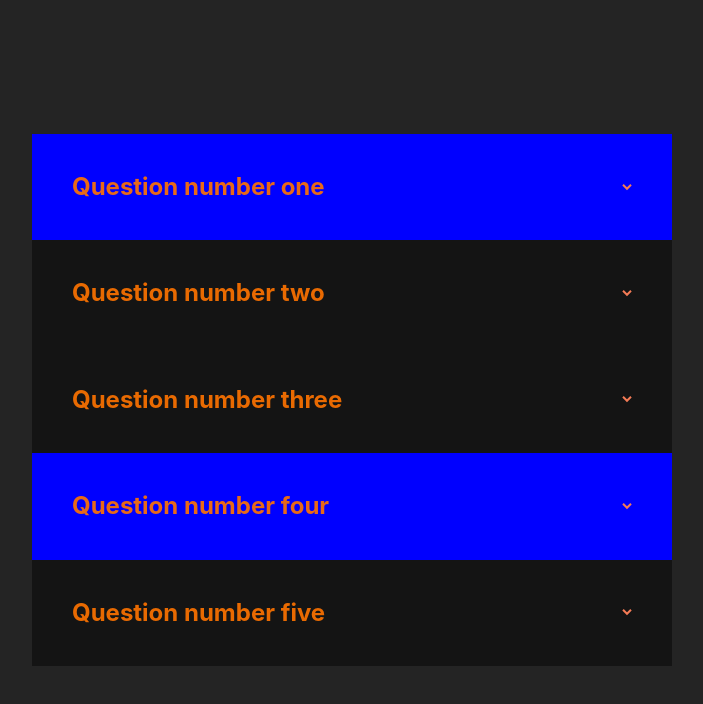
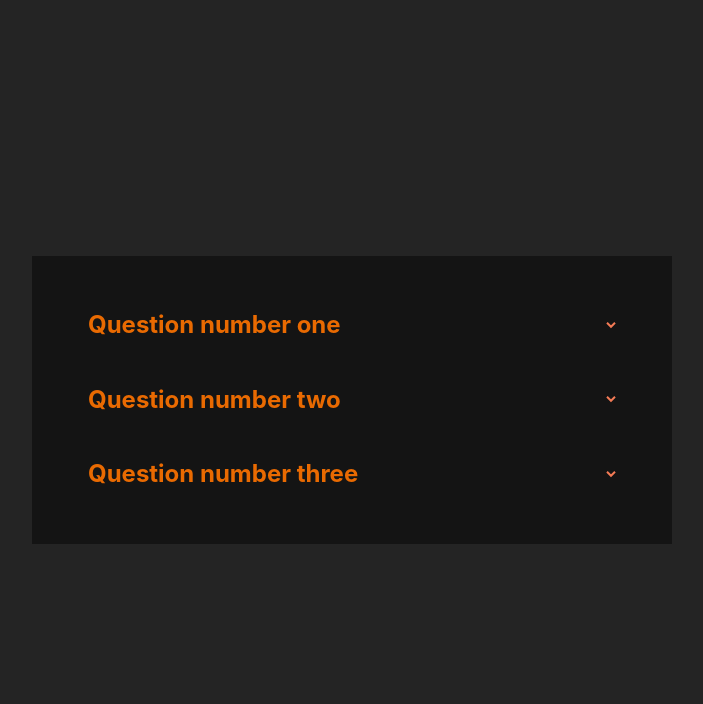
Before and after one commit to dxiDavid/React, a React (Vite) app in the folder FAQ-section/: page / in a window 1280 px wide. Shown: the top 704 px of the page, without its empty margins (288-991 px from the left). Built offline with nearby package versions, Linux system fonts and the light colour scheme.

Commit message:
Set up the app for higher level of state

```diff
--- a/FAQ-section/src/App.jsx
+++ b/FAQ-section/src/App.jsx
@@ -2,16 +2,26 @@ import Faq_component from "./faq_component"
 import data from "./data"
 import { useState } from "react"
 
-function App(props){
+function App(){
 
     const [isVisible, setIsVisible] = useState(data)
 
+    function toggle(id){
+        console.log("add a function that tracks state and changes classes here here")
+    }
+
     const dataElements = data.map(item => {
-        return <Faq_component key = {item.id} question = {item.question} answer = {item.answer} on = {item.on}/>
+        return <Faq_component
+                    key = {item.id}
+                    id = {item.id}
+                    question = {item.question}
+                    answer = {item.answer}
+                    visible = {item.on}
+                    handleClick = {toggle}/>
     })
 
     return(
-        <div>
+        <div className="faq-container">
             {dataElements}
         </div>
     )
--- a/FAQ-section/src/data.jsx
+++ b/FAQ-section/src/data.jsx
@@ -4,7 +4,7 @@ export default [
         question: "Question number one",
         answer: `Lorem ipsum dolor sit amet, consectetur adipisicing elit.
                  Quidem ratione inventore delectus accusamus mollitia cumque.`,
-        on: true
+        on: false
     },
     {
         id: 2,
@@ -19,20 +19,5 @@ export default [
         answer: `Lorem ipsum dolor sit amet, consectetur adipisicing elit.
                  Quidem ratione inventore delectus accusamus mollitia cumque.`,
         on: false
-    },
-    {
-        id: 4,
-        question: "Question number four",
-        answer: `Lorem ipsum dolor sit amet, consectetur adipisicing elit.
-                 Quidem ratione inventore delectus accusamus mollitia cumque.`,
-        on: true
-    },
-    {
-        id: 5,
-        question: "Question number five",
-        answer: `Lorem ipsum dolor sit amet, consectetur adipisicing elit.
-                 Quidem ratione inventore delectus accusamus mollitia cumque.`,
-        on: false
     }
-
 ]
--- a/FAQ-section/src/faq_component.jsx
+++ b/FAQ-section/src/faq_component.jsx
@@ -1,25 +1,18 @@
 import arrowIcon from "./assets/icon-arrow-down.svg"
 import { useState } from "react"
+import "./index.css"
+
 function faq(props) {
 
-  console.log()
-
-  function reveal(){
-    console.log("revealed")
-  }
-
-  const style = {
-    backgroundColor: props.on ? "blue" : "#141414"
-  }
 
   return (
     <>
-    <div style={style} className="faq-container">
-        <div className="question" onClick = {reveal}>
+    <div className="faq">
+        <div className="question" onClick = {() => props.handleClick(props.id)}>
           <h3>{props.question}</h3>
-          <img src={arrowIcon} alt="arrow"/>
+          <img className="arrow-down" src={arrowIcon} alt="arrow"/>
         </div>
-        <div className="answer">{props.answer}</div>
+        <div className={props.on ? "reveal" : "answer"}>{props.answer}</div>
     </div>
     </>
   )
--- a/FAQ-section/src/index.css
+++ b/FAQ-section/src/index.css
@@ -21,7 +21,9 @@
 }
 
 .reveal{
-  height: 100%!important;
+  color: rgba(240, 248, 255, 0.589);
+  padding: 0 0.75rem;
+  animation: reveal 600ms ease-in-out;
 }
 
 body {
@@ -35,6 +37,10 @@ body {
   background-color: #141414;
   padding: 2rem;
   max-width: 40rem;
+}
+
+.faq{
+  padding: 1rem;
 }
 
 .question{
@@ -53,7 +59,14 @@ body {
   color: rgba(240, 248, 255, 0.589);
   padding: 0 0.75rem;
   height: 0;
-  overflow: hidden;
+  overflow: hidden!important;
+}
+
+.arrow-up{
+  transform: rotateX(-180deg);
+}
+.arrow-down{
+  transform: rotateX(0deg);
 }
 
 img{
@@ -66,3 +79,35 @@ h3 {
   line-height: 1.1;
   color: rgba(255, 115, 0, 0.911);
 }
+
+@keyframes reveal {
+  from{
+    opacity: 0;
+    height: 0;
+    transform: translateY(1rem);
+  }
+  to{
+    opacity: 1;
+    height: 100%;
+    transform: translateY(0);
+
+  }
+}
+
+@keyframes rotate {
+  from{
+    transform: rotateX(-180deg);
+  }
+  to{
+    transform: rotateX(0);
+  }
+}
+
+@keyframes rotate-reverse {
+  from{
+    transform: rotateX(0deg);
+  }
+  to{
+    transform: rotateX(-180deg);
+  }
+}
```
